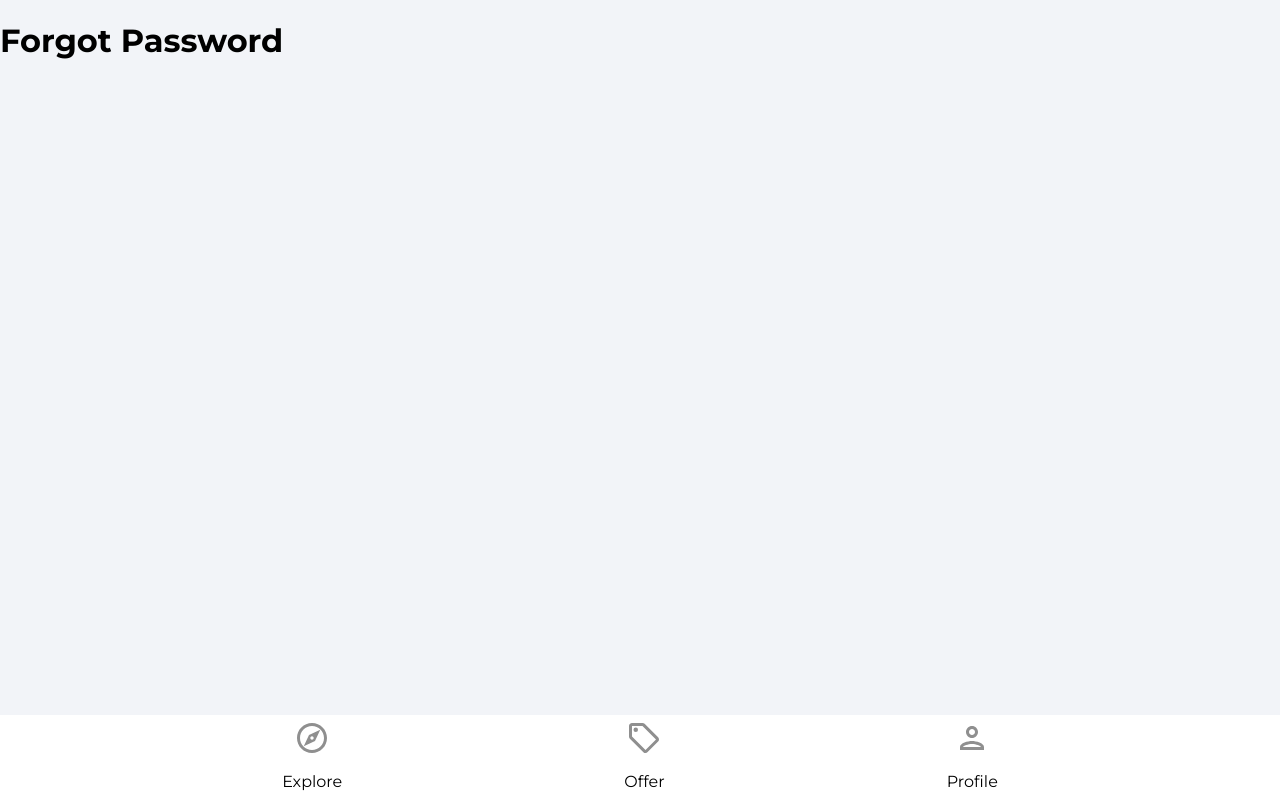
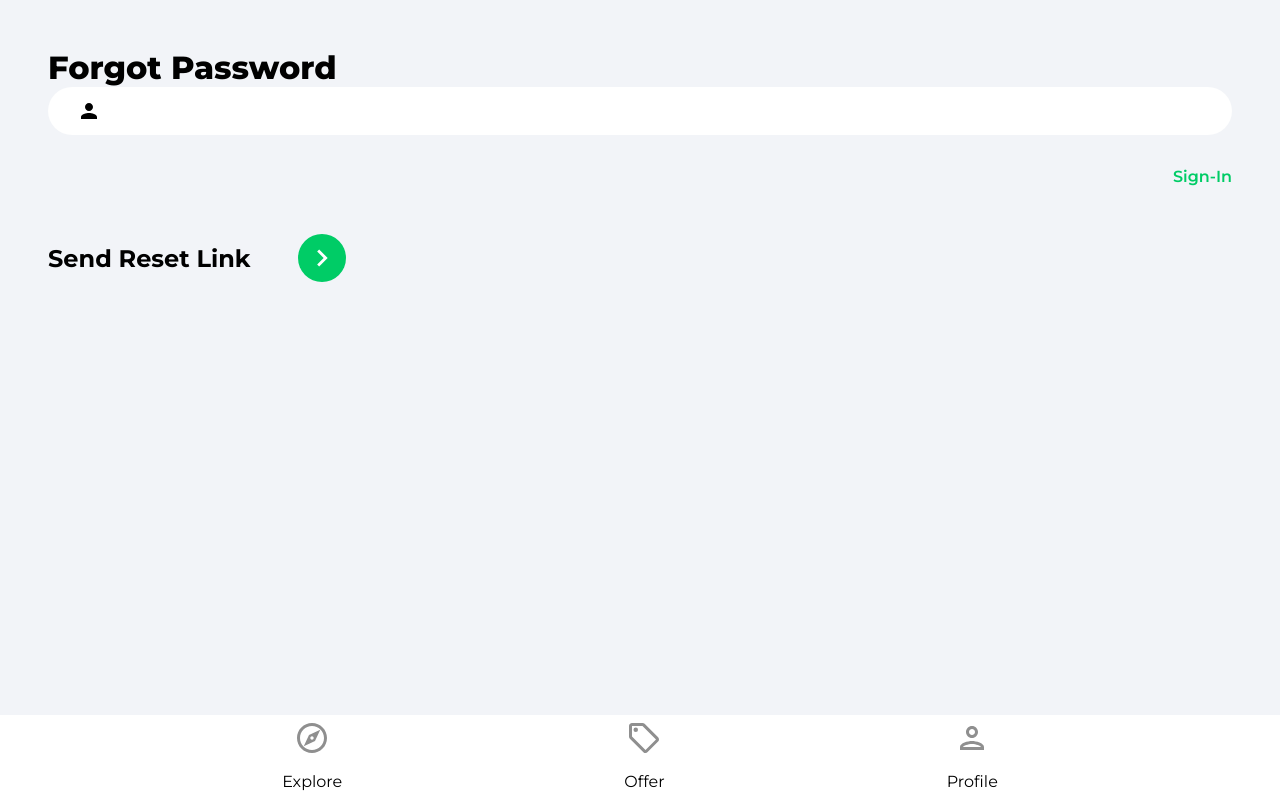
Before and after one commit to g-ram84/github-finder, a React (Create React App) app in the folder house-marketplace/: page /forgot-password in a window 1280 px wide. Built offline with nearby package versions, Linux system fonts and the light colour scheme.

Commit message:
Set up forgot password page and link

```diff
--- a/house-marketplace/src/pages/ForgotPassword.jsx
+++ b/house-marketplace/src/pages/ForgotPassword.jsx
@@ -1,7 +1,49 @@
+import { useState } from "react";
+import { Link } from "react-router-dom";
+import { getAuth, sendPasswordResetEmail } from "firebase/auth";
+import { toast } from "react-toastify";
+import { ReactComponent as ArrowRightIcon } from "../assets/svg/keyboardArrowRightIcon.svg";
+
 function ForgotPassword() {
+	const [email, setEmail] = useState("");
+	const onChange = (e) => {
+		setEmail(e.target.value);
+	};
+
+	const onSubmit = async (e) => {
+		e.preventDefault();
+		try {
+			const auth = getAuth();
+			await sendPasswordResetEmail(auth, email);
+			toast.success("Email was sent");
+		} catch (error) {
+			toast.error("Could not send reset email");
+		}
+	};
+
 	return (
-		<div>
-			<h1>Forgot Password</h1>
+		<div className="pageContainer">
+			<header className="pageHeader">Forgot Password</header>
+			<main>
+				<form onSubmit={onSubmit}>
+					<input
+						type="email"
+						className="emailInput"
+						id="email"
+						value={email}
+						onChange={onChange}
+					/>
+					<Link className="forgotPasswordLink" to="/sign-in">
+						Sign-In
+					</Link>
+					<div className="signInBar">
+						<div className="signInText">Send Reset Link</div>
+						<button className="signInButton">
+							<ArrowRightIcon fill="#ffffff" width="34px" height="34px" />
+						</button>
+					</div>
+				</form>
+			</main>
 		</div>
 	);
 }
```
